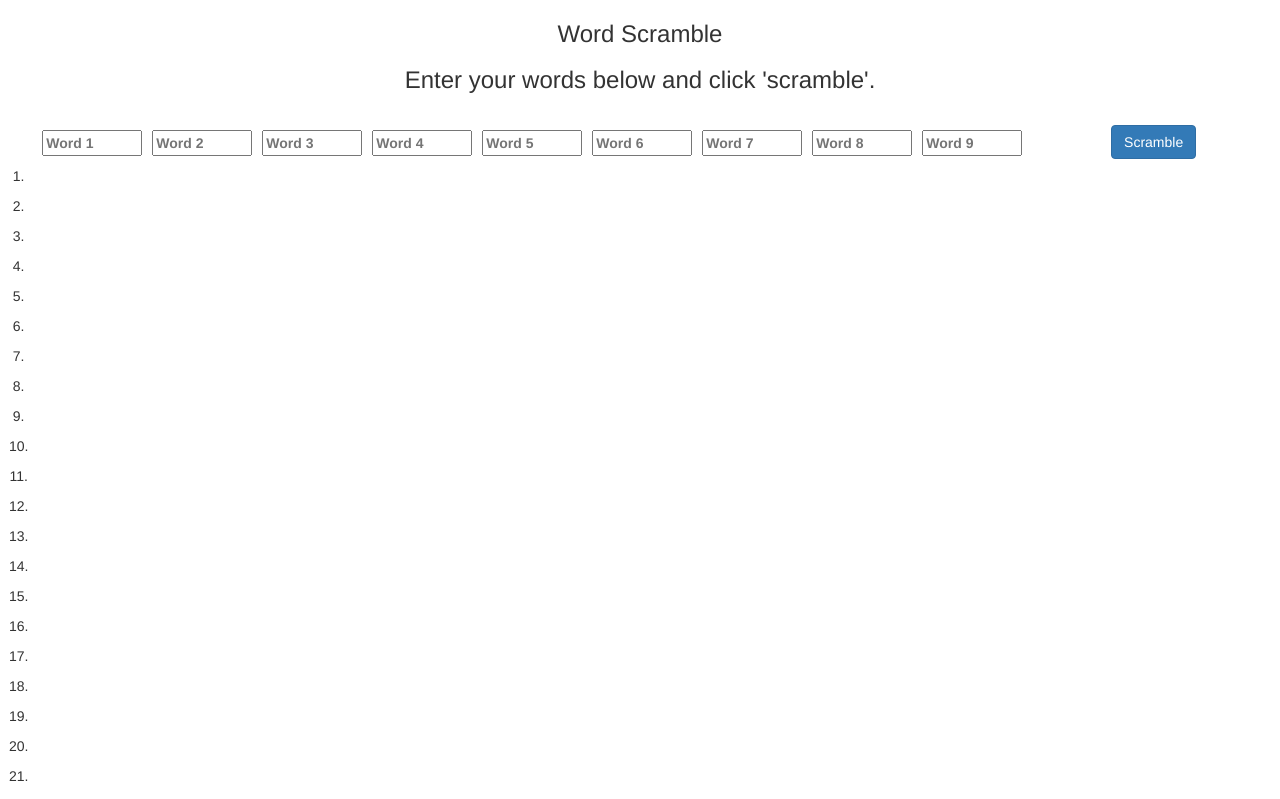
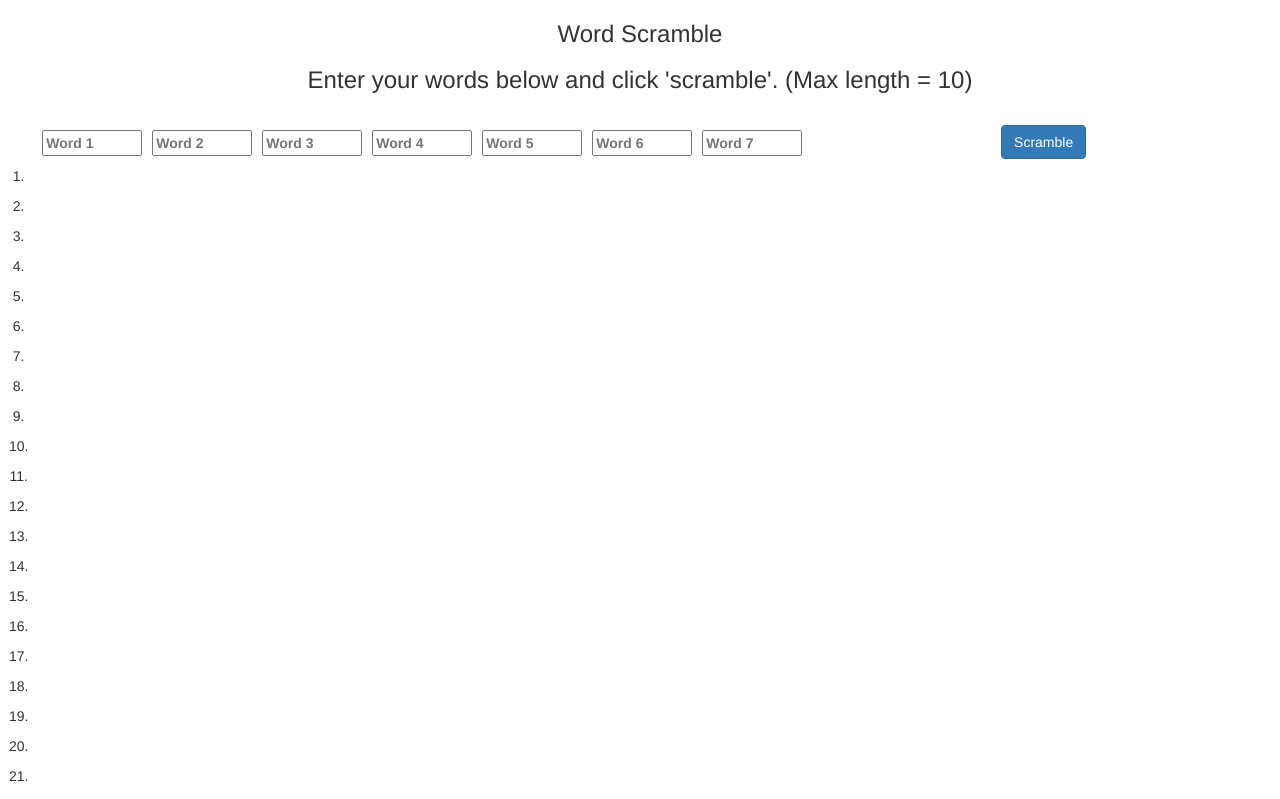
Before and after one commit to aih/dropitanddraw, a plain HTML site: page scramble.html in a window 1280 px wide. Shown: the top 799 px of the page. Drawn offline with nearby package versions, Linux system fonts and the light colour scheme.

Commit message:
Limit word length

```diff
--- a/scramble.html
+++ b/scramble.html
@@ -23,7 +23,7 @@
     <body ng-app="myApp" ng-controller="mainController" ng-cloak>
         <div class="navbar">
             <h3>Word Scramble</h3>
-            <h3>Enter your words below and click 'scramble'.</h3>
+            <h3>Enter your words below and click 'scramble'. (Max length = 10)</h3>
         </div>
         <button ng-click="makeScramble()" class="btn btn-primary">
             Scramble
@@ -33,13 +33,13 @@
                 <tbody>
                     <tr>
                         <th style="padding: 5px"></th>
-                        <th style="padding: 5px;" ng-repeat="item in range(1,10)">
-                            <input type="text"  placeholder="Word {{item}}" ng-model="list.wordlist[item]" autocomplete="off" style="width:100px;" />
+                        <th style="padding: 5px;" ng-repeat="item in range(1,8)">
+                            <input type="text"  placeholder="Word {{item}}" ng-model="list.wordlist[item]" autocomplete="off" style="width:100px;" maxlength="10" />
                         </th>
                     </tr>
                     <tr ng-repeat="scramble in range(list.scrambleslength) ">
                         <td style="padding: 5px">{{scramble + 1}}.</td>
-                        <td style="padding: 5px;" ng-repeat="item in range(1,10)">
+                        <td style="padding: 5px;" ng-repeat="item in range(1,8)">
                             {{list.scrambles[item][scramble] || ''}}
                         </td>
                     </tr>
```
